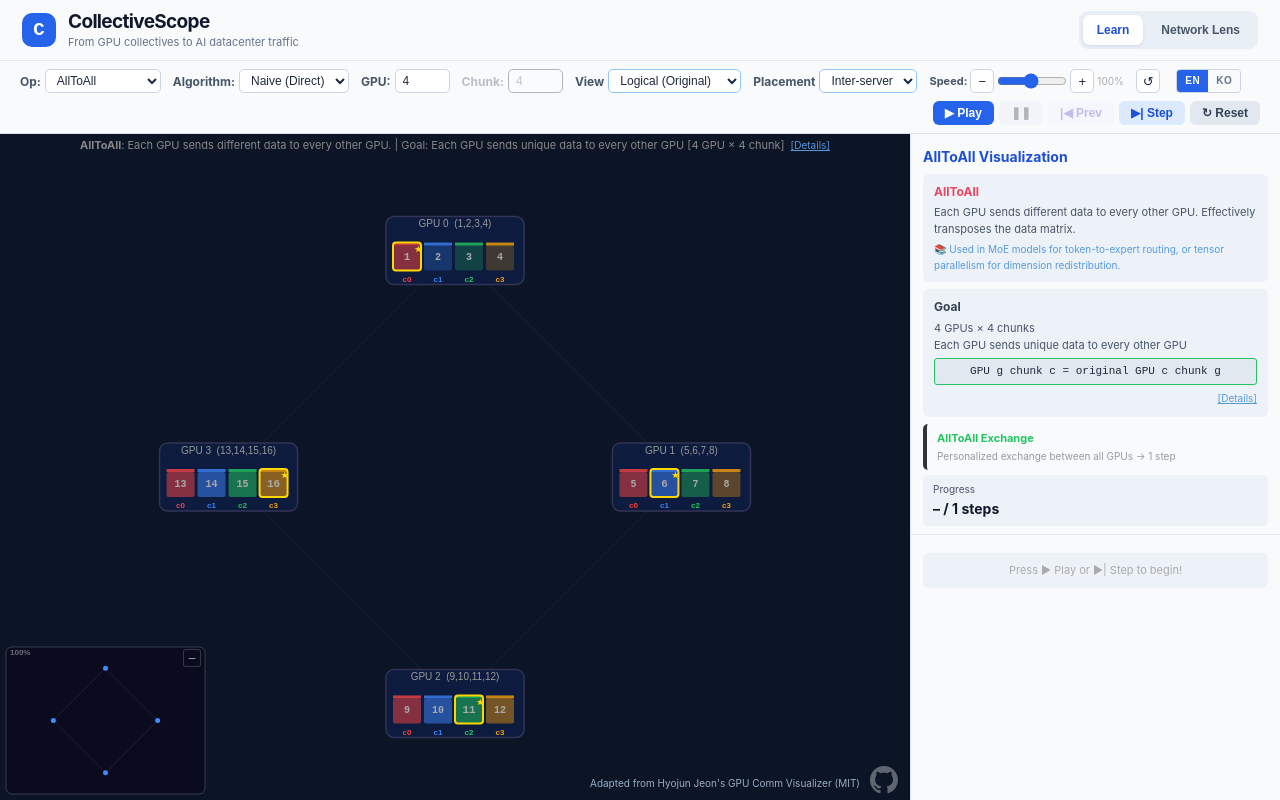
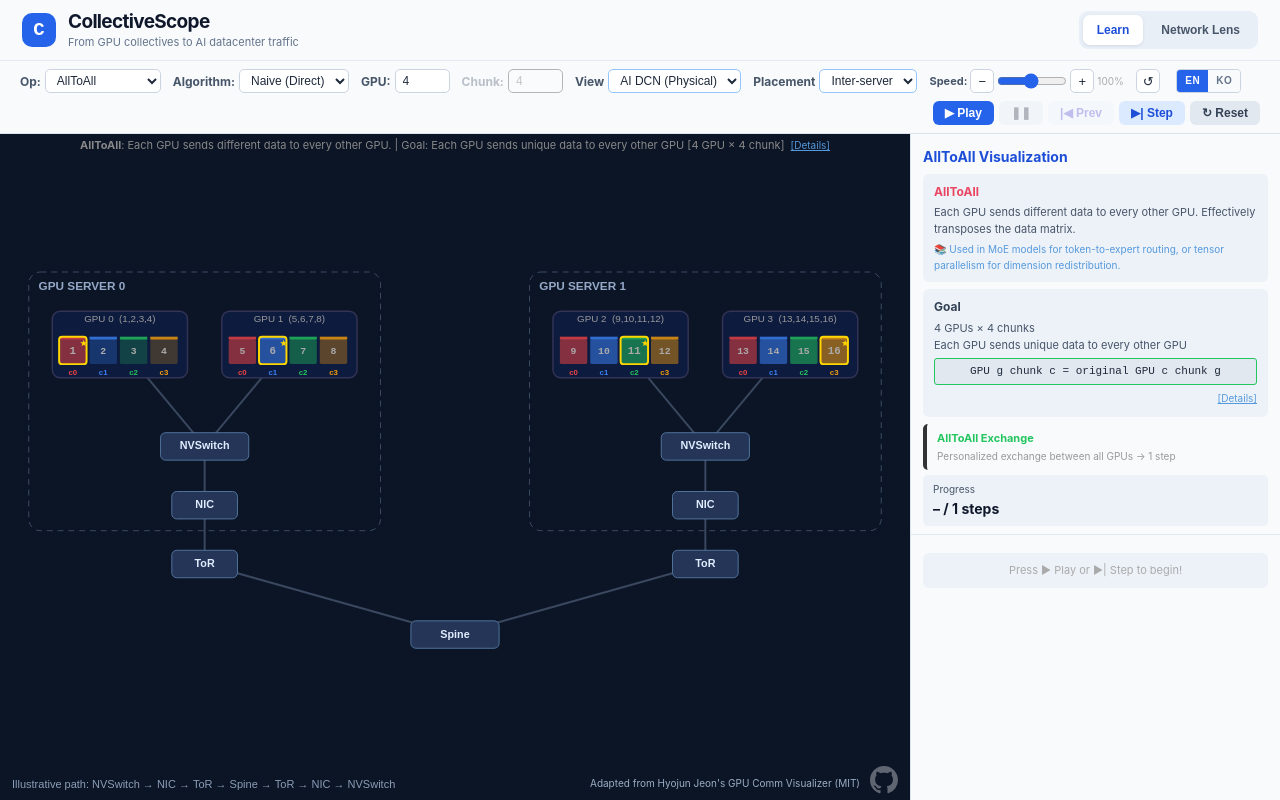
Before and after one commit to KangYoonLee/KangYoonLee.github.io, a React app in the folder client/ai-dcn-collectives-src/: page / in a window 1280 px wide. Built offline with nearby package versions, Linux system fonts and the light colour scheme.

Commit message:
Start new AI DCN page in Physical view, preserve original Logical as toggle

```diff
--- a/client/ai-dcn-collectives-src/src/App.jsx
+++ b/client/ai-dcn-collectives-src/src/App.jsx
@@ -26,7 +26,7 @@ function readURL() {
   if (p.has('chunk')) { const c = parseInt(p.get('chunk')); if (c >= 2) chunk = c; }
   if (p.has('speed')) { const pct = parseInt(p.get('speed')); if (pct > 0 && pct <= 2000) speed = pctToPos(pct); }
   if (cfg.cLock(alg)) chunk = gpu;
-  return { op, alg, gpu, chunk, speed, view: p.get('view')==='physical'?'physical':'logical', placement:p.get('placement')==='intra'?'intra':'inter' };
+  return { op, alg, gpu, chunk, speed, view: p.get('view')==='logical'?'logical':'physical', placement:p.get('placement')==='intra'?'intra':'inter' };
 }
 
 function syncURL(op, alg, G, C, speedPos, lang) {
@@ -34,7 +34,7 @@ function syncURL(op, alg, G, C, speedPos, lang) {
   params.set('op', op); params.set('alg', alg); params.set('gpu', G); params.set('chunk', C); params.set('speed', spdPct(speedPos));
   if (lang) params.set('lang', lang);
   const old = new URLSearchParams(window.location.search);
-  params.set('view', old.get('view') || 'logical');
+  params.set('view', old.get('view') || 'physical');
   params.set('placement', old.get('placement') || 'inter');
   window.history.replaceState(null, '', window.location.pathname + '?' + params.toString());
 }
```
